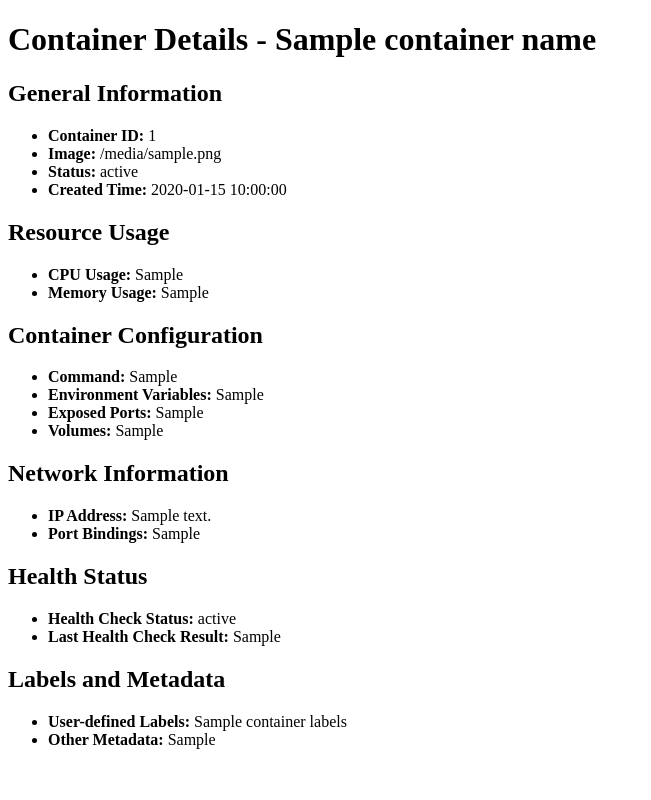
After one commit to loretdemolas/serverAgent, a Flask app: template home/templates/additional_content.html in a window 1280 px wide. The commit adds this page. Shown: the whole page, without its empty margins (0-651 px from the left). Run offline with Flask 3, Linux system fonts and the light colour scheme; the template is opened without the code that fills it: most values are stand-ins (such as "Sample title", 1, 10 or a date in 2020).

Commit message:
home/__init__.py - added socikito io for log function home/routes.py - flushed out crud function for container control.
home/templates/additional_content.html
- added html and matching logic to display more information on each container

home/templates/home/home.html
-modified html to find proper endpoints

home/templates/logs.html
- added html and logic to display logs. streaming currently is not working

serverAgent.py
-refactored to remove circle imports
-added blueprint imports for additional_content and log

```diff
--- /dev/null
+++ b/home/templates/additional_content.html
@@ -0,0 +1,55 @@
+<!DOCTYPE html>
+<html lang="en">
+<head>
+    <meta charset="UTF-8">
+    <meta name="viewport" content="width=device-width, initial-scale=1.0">
+    <title>Container Details - {{ container_name }}</title>
+    <style>
+        /* Add your styling here */
+    </style>
+</head>
+<body>
+    <h1>Container Details - {{ container_name }}</h1>
+
+    <h2>General Information</h2>
+    <ul>
+        <li><strong>Container ID:</strong> {{ container_id }}</li>
+        <li><strong>Image:</strong> {{ container_image }}</li>
+        <li><strong>Status:</strong> {{ container_status }}</li>
+        <li><strong>Created Time:</strong> {{ container_created_time }}</li>
+    </ul>
+
+    <h2>Resource Usage</h2>
+    <ul>
+        <li><strong>CPU Usage:</strong> {{ container_cpu_usage }}</li>
+        <li><strong>Memory Usage:</strong> {{ container_memory_usage }}</li>
+        <!-- Add more details for network and disk I/O stats -->
+    </ul>
+
+    <h2>Container Configuration</h2>
+    <ul>
+        <li><strong>Command:</strong> {{ container_command }}</li>
+        <li><strong>Environment Variables:</strong> {{ container_env_vars }}</li>
+        <li><strong>Exposed Ports:</strong> {{ container_exposed_ports }}</li>
+        <li><strong>Volumes:</strong> {{ container_volumes }}</li>
+    </ul>
+
+    <h2>Network Information</h2>
+    <ul>
+        <li><strong>IP Address:</strong> {{ container_ip_address }}</li>
+        <li><strong>Port Bindings:</strong> {{ container_port_bindings }}</li>
+    </ul>
+
+    <h2>Health Status</h2>
+    <ul>
+        <li><strong>Health Check Status:</strong> {{ container_health_status }}</li>
+        <li><strong>Last Health Check Result:</strong> {{ last_health_check_result }}</li>
+    </ul>
+
+    <h2>Labels and Metadata</h2>
+    <ul>
+        <li><strong>User-defined Labels:</strong> {{ container_labels }}</li>
+        <li><strong>Other Metadata:</strong> {{ container_metadata }}</li>
+    </ul>
+</body>
+</html>
--- a/serverAgent.py
+++ b/serverAgent.py
@@ -4,30 +4,31 @@ import docker
 import os
 from compose import compose_blueprint
 from home import home_blueprint
+from home.routes import additional_content_blueprint
 from terminal import terminal_blueprint
 from base import base_blueprint
-from terminal.routes import socketio
+from flask_socketio import SocketIO
 
 app = Flask(__name__)
+socketio = SocketIO(app)
 app.config['SECRET_KEY'] = 'secret!'
 app.config['SOCKETIO_ASYNC_MODE'] = 'threading'  # Use 'threading' as the async mode
 
-socketio.init_app(app, async_mode=app.config['SOCKETIO_ASYNC_MODE'])  # Initialize SocketIO with the app
 
 app.register_blueprint(compose_blueprint)
 app.register_blueprint(home_blueprint)
+app.register_blueprint(additional_content_blueprint)
 app.register_blueprint(terminal_blueprint)
 app.register_blueprint(base_blueprint)
 client = docker.from_env()
 
-# Your other app configurations...
-
 if __name__ == '__main__':
     # Check if the compose_files directory exists, and create it if not
-    home_directory = os.path.expanduser("~")
-    compose_directory = os.path.join(home_directory, "compose_files")
+    script_directory = os.path.dirname(os.path.abspath(__file__))
+    compose_directory = os.path.join(script_directory, "compose_files")
 
     if not os.path.exists(compose_directory):
         os.makedirs(compose_directory)
 
+    socketio.init_app(app, async_mode=app.config['SOCKETIO_ASYNC_MODE'])  # Initialize SocketIO with the app
     socketio.run(app, debug=True)
```
Also changed, not shown: home/__init__.py (+4 -3 lines), home/routes.py (+74 -12 lines), home/templates/home/home.html (+5 -5 lines), home/templates/logs.html (added, +18 -0 lines).
